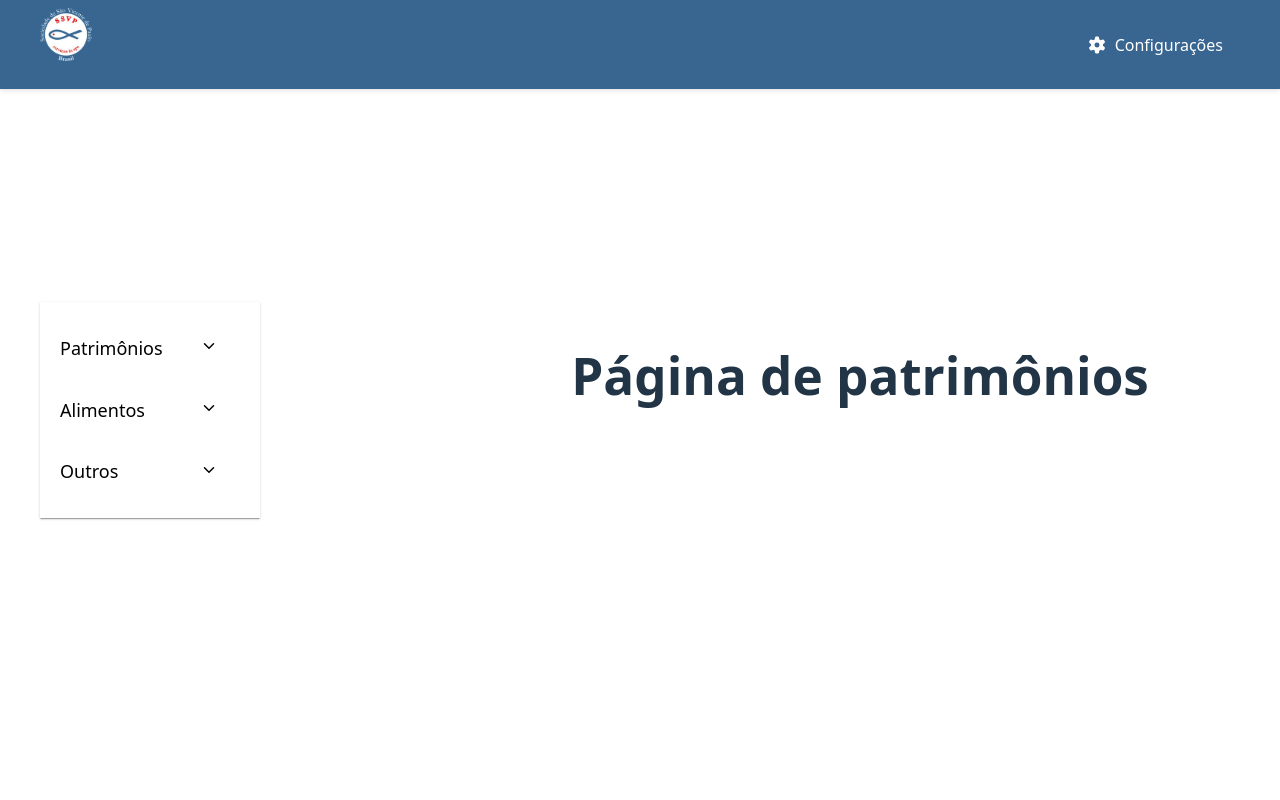
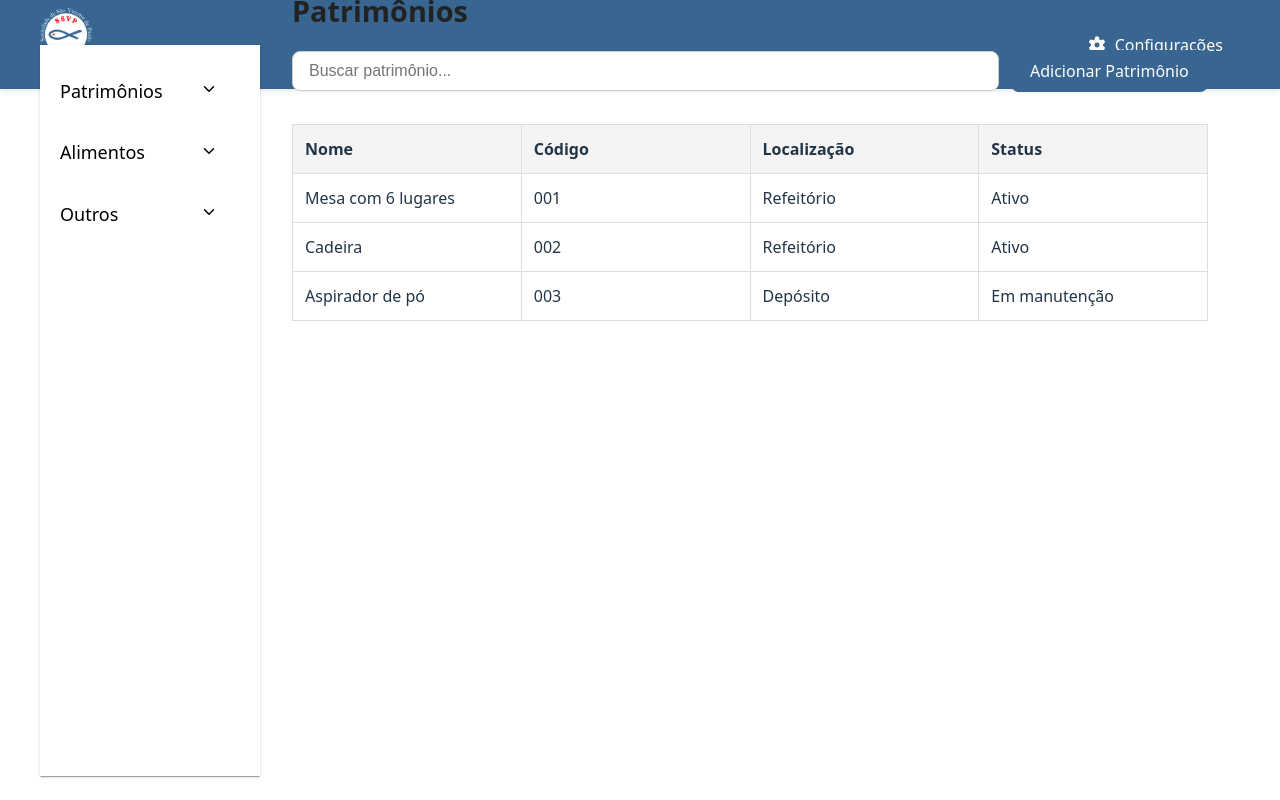
Before and after one commit to Projeto-SSC0536/SSC0536-front, a React (Vite) app in the folder my-app/: page /patrimonios in a window 1280 px wide. Built offline with nearby package versions, Linux system fonts and the light colour scheme.

Commit message:
pagina de patrimonios

```diff
--- /dev/null
+++ b/my-app/src/pages/AssetsPage.css
@@ -0,0 +1,86 @@
+.assets-content {
+  display: flex;
+  flex-direction: column;
+  min-height: 100vh;
+  padding-inline: 2rem;
+  box-sizing: border-box;
+  width: 100%;
+  max-width: 100vw;
+  overflow-x: hidden;
+}
+
+.titulo {
+  text-align: left;
+  margin-bottom: 1.5rem;
+  font-size: 1.8rem;
+  font-weight: 600;
+  color: #222;
+}
+
+.linha-superior {
+  display: flex;
+  justify-content: space-between;
+  align-items: center;
+  margin-bottom: 1rem;
+  gap: 0.75rem;
+  flex-wrap: wrap;
+}
+
+.barra-busca {
+  flex: 1;
+  min-width: 200px;
+  padding: 0.6rem 1rem;
+  font-size: 1rem;
+  border: 1px solid #ccc;
+  border-radius: 8px;
+  background-color: white;
+}
+
+.botao-adicionar {
+  background-color: #396591;
+  color: white;
+  border: none;
+  padding: 0.6rem 1.2rem;
+  border-radius: 8px;
+  font-weight: 500;
+  cursor: pointer;
+  transition: background-color 0.3s;
+}
+
+.botao-adicionar:hover {
+  background-color: #24486b;
+}
+
+.tabela-patrimonios {
+  width: 100%;
+  border-collapse: collapse;
+  margin-top: 1rem;
+  table-layout: fixed;
+  word-wrap: break-word;
+}
+
+.tabela-patrimonios th,
+.tabela-patrimonios td {
+  border: 1px solid #ddd;
+  padding: 0.75rem;
+  text-align: left;
+  font-size: clamp(0.8rem, 2vw, 1rem);
+}
+
+.tabela-patrimonios th {
+  background-color: #f4f4f4;
+  font-weight: 600;
+}
+
+.sem-resultados {
+  text-align: center;
+  color: #777;
+  font-style: italic;
+}
+
+@media (max-width: 600px) {
+  .linha-superior {
+    flex-direction: column-reverse;
+    align-items: stretch;
+  }
+}
--- a/my-app/src/pages/AssetsPage.jsx
+++ b/my-app/src/pages/AssetsPage.jsx
@@ -1,10 +1,63 @@
+import React, { useState } from "react";
+import "./AssetsPage.css";
+
 function AssetsPage() {
+  const [search, setSearch] = useState("");
+
+  // Exemplo de dados
+  const [patrimonios] = useState([
+    { nome: "Mesa com 6 lugares", codigo: "001", localizacao: "Refeitório", status: "Ativo" },
+    { nome: "Cadeira", codigo: "002", localizacao: "Refeitório", status: "Ativo" },
+    { nome: "Aspirador de pó", codigo: "003", localizacao: "Depósito", status: "Em manutenção" },
+  ]);
+
+  const filtrados = patrimonios.filter((p) =>
+    p.nome.toLowerCase().includes(search.toLowerCase())
+  );
+
   return (
-    <>
-      <main className="content">
-        <h1>Página de patrimônios</h1>
-      </main>
-    </>
+    <main className="assets-content">
+      <h1 className="titulo">Patrimônios</h1>
+
+      <div className="linha-superior">
+        <input
+          type="text"
+          placeholder="Buscar patrimônio..."
+          className="barra-busca"
+          value={search}
+          onChange={(e) => setSearch(e.target.value)}
+        />
+        <button className="botao-adicionar">Adicionar Patrimônio</button>
+      </div>
+
+      <table className="tabela-patrimonios">
+        <thead>
+          <tr>
+            <th>Nome</th>
+            <th>Código</th>
+            <th>Localização</th>
+            <th>Status</th>
+          </tr>
+        </thead>
+        <tbody>
+          {filtrados.map((p, index) => (
+            <tr key={index}>
+              <td>{p.nome}</td>
+              <td>{p.codigo}</td>
+              <td>{p.localizacao}</td>
+              <td>{p.status}</td>
+            </tr>
+          ))}
+          {filtrados.length === 0 && (
+            <tr>
+              <td colSpan="4" className="sem-resultados">
+                Nenhum patrimônio encontrado
+              </td>
+            </tr>
+          )}
+        </tbody>
+      </table>
+    </main>
   );
 }
 
```
